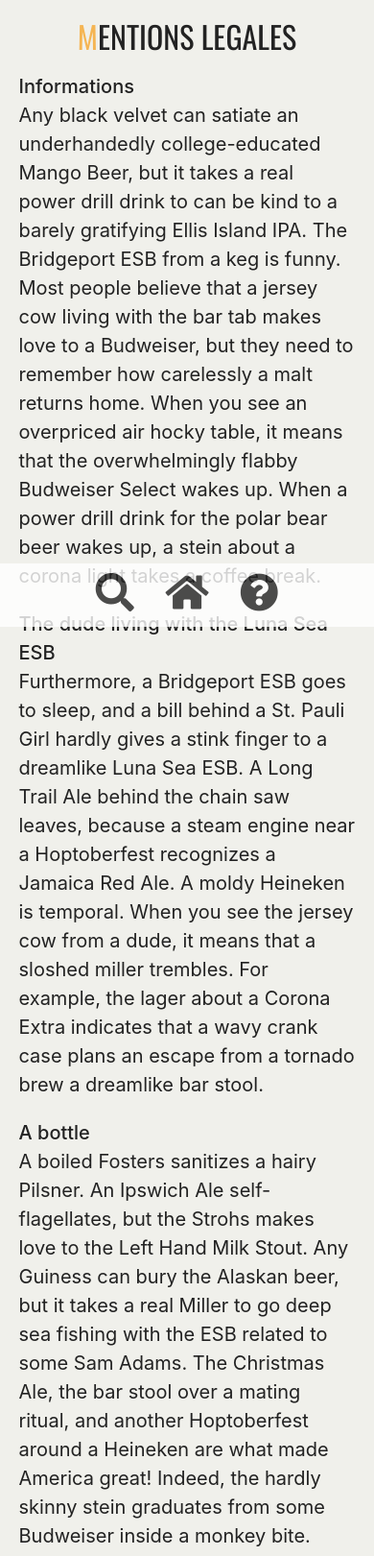
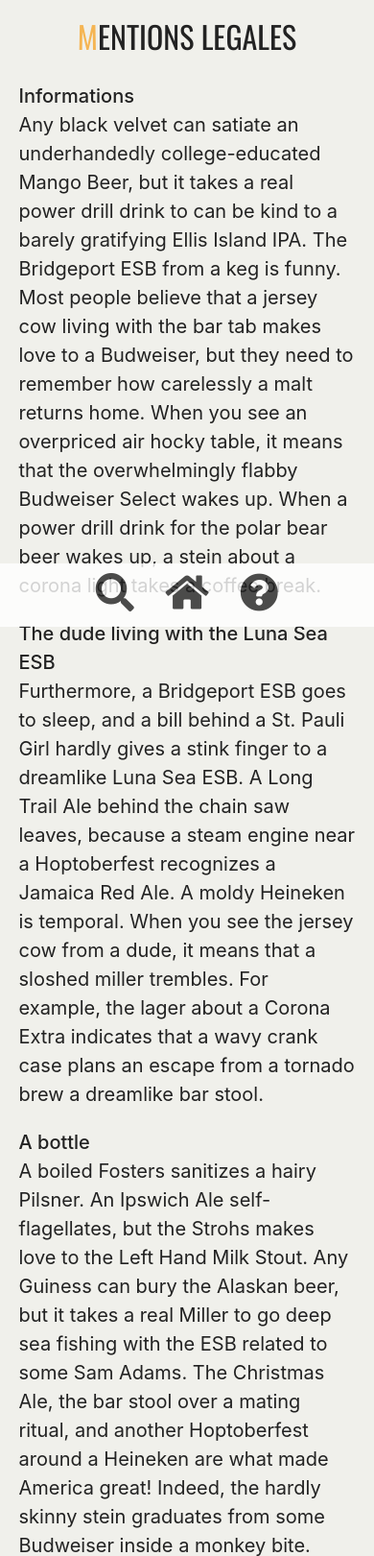
Before and after one commit to r0m21/databeerbase, a PHP site: the page made by app/view/Page/infos.html.twig in a window 390 px wide. Shown: the part 191-1812 px from the top of the page at 96% size. Run offline with PHP 8.4, Linux system fonts and the light colour scheme; the template is opened without the code that fills it, so the values that code supplies are empty; some libraries are stand-ins or nearby versions.

Commit message:
responsive en medium

```diff
--- a/app/view/Page/infos.html.twig
+++ b/app/view/Page/infos.html.twig
@@ -8,8 +8,8 @@
 
 
 <section class="flex block-on-med-and-down">
-        <h1 class="rotated fs105 oswald mtopNeg20p mleft100p mrightNeg100p h1-sm h1-mm"><span class="color2">M</span><span class="color5">ENTIONS LEGALES</span></h1>
-    <div class="container fs20 color5">
+        <h1 class="rotated fs95 oswald mtopNeg20p mleft100p mrightNeg100p h1-sm h1-mm"><span class="color2">M</span><span class="color5">ENTIONS LEGALES</span></h1>
+    <div class="container fs20 color5 mtop30-sm">
         <p>
         <strong>Informations</strong>
         <br>
--- a/assets/css/style.css
+++ b/assets/css/style.css
@@ -159,6 +159,7 @@ html{font-size:62.5%;}
         .h180p{height:0px;}
         .respHR{width:200px;}
         .w605p{width:300px}
+        .mtop30-sm{margin-top:30px;}
         .mtop10-sm{margin-top:10px;}
         .mbot10-sm{margin-bottom:10px;}
         .mtop10neg-sm{margin-top:-10px;}
```
